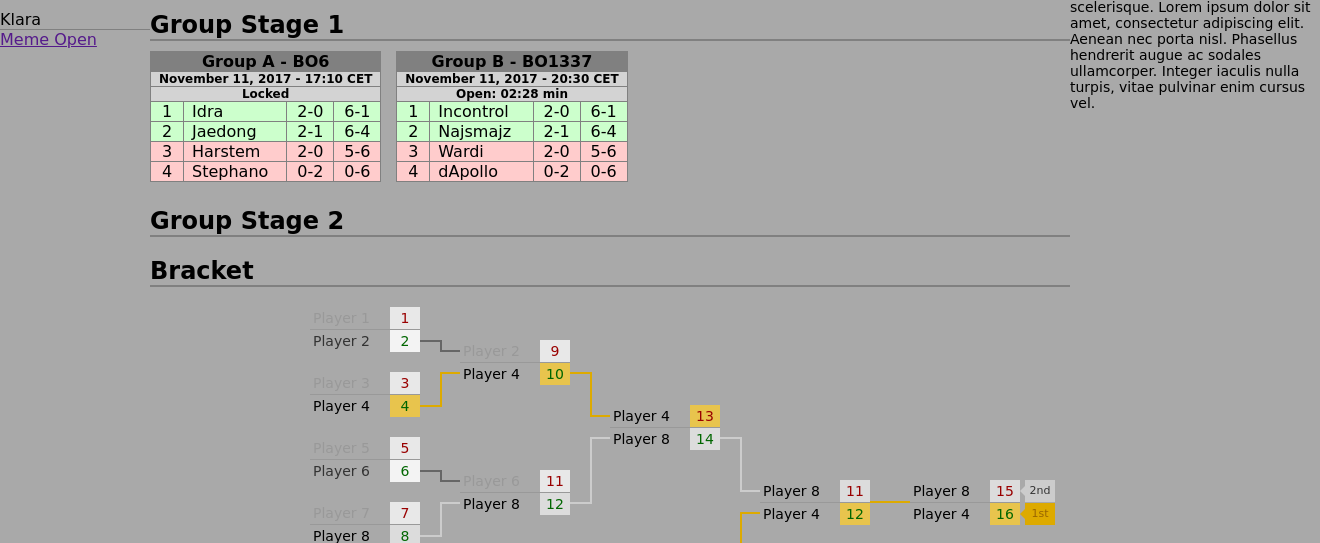
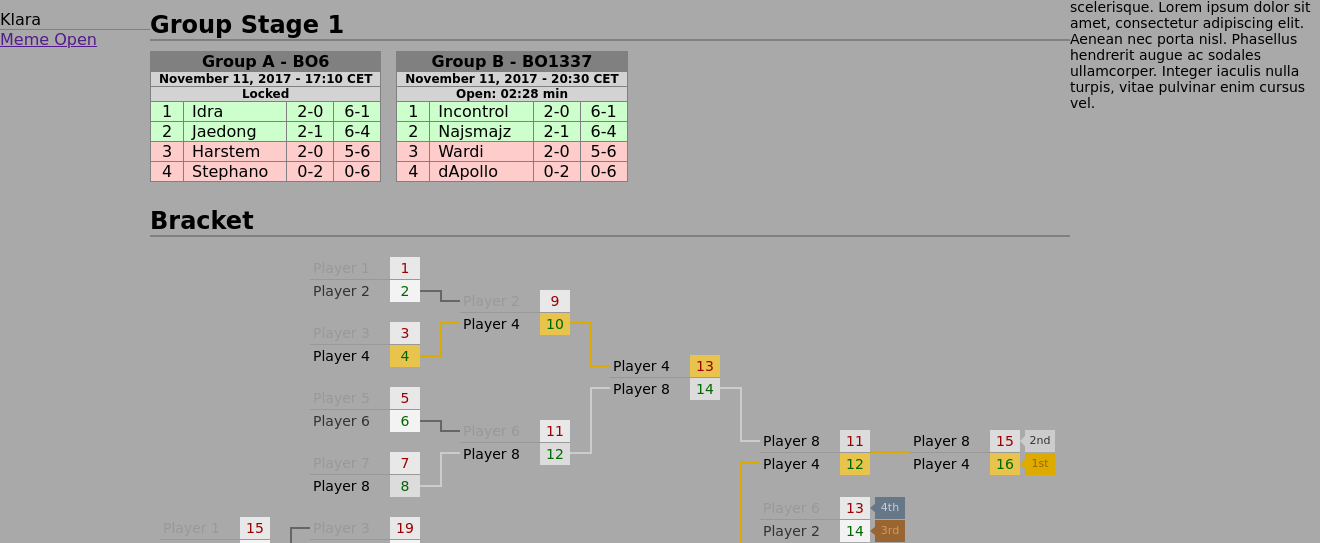
Before and after one commit to perjhellstrom/betting_site, a Flask app: template site/templates/active_tournaments.html in a window 1320 px wide. Shown: the part 310-853 px from the top of the page. Run offline with Flask 2, Linux system fonts and the light colour scheme; the template is opened without the code that fills it, so the values that code supplies are empty.

Commit message:
Remove unused group stage

```diff
--- a/site/templates/active_tournaments.html
+++ b/site/templates/active_tournaments.html
@@ -162,11 +162,6 @@
                             </div>
                         </div>
                     </div>
-                    <section>
-                        <h2>Group Stage 2</h2>
-                    </section>
-                    <div class="group-stage-container">
-                    </div>
                     <script src="../javascript/player_highlighter.js"></script>
                     <script src="../javascript/player_bet_window.js"></script>
                 </div>
```
